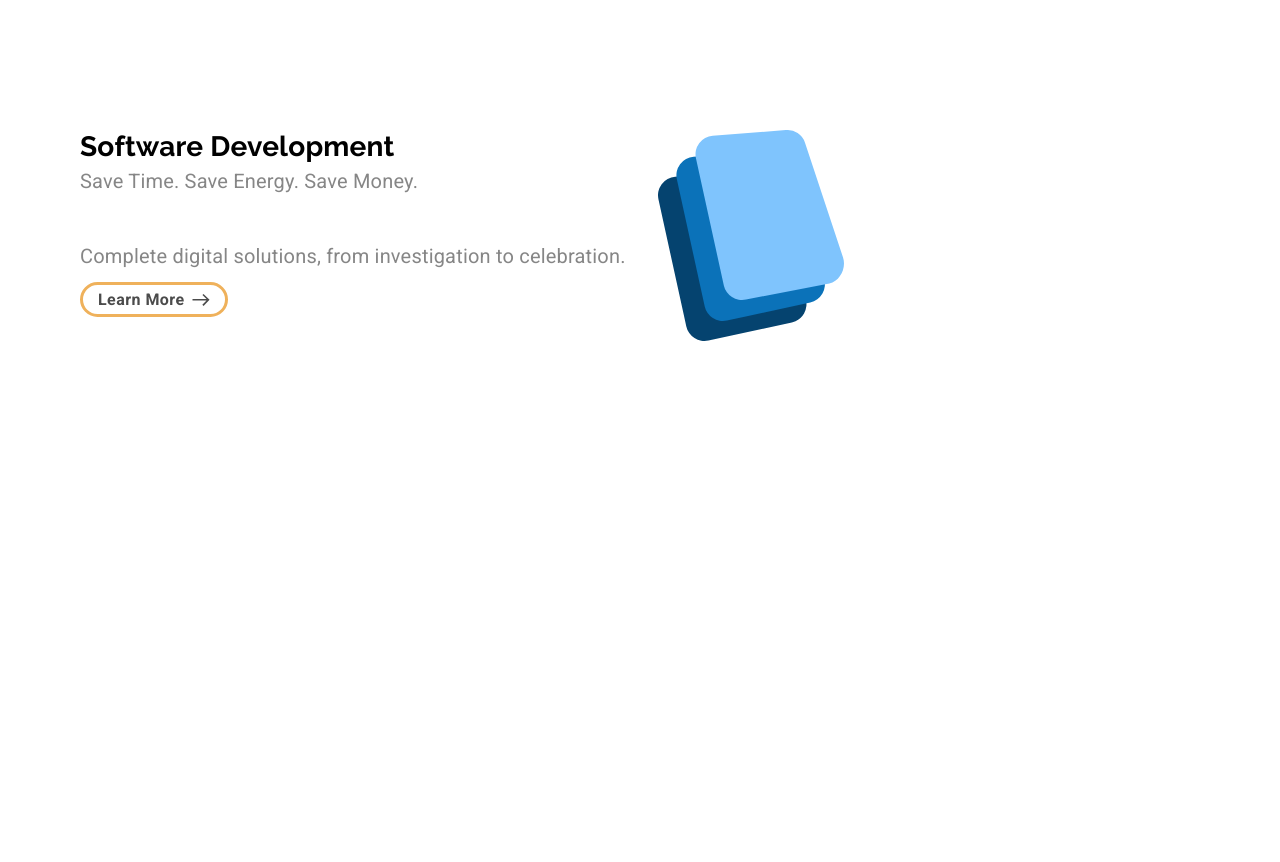
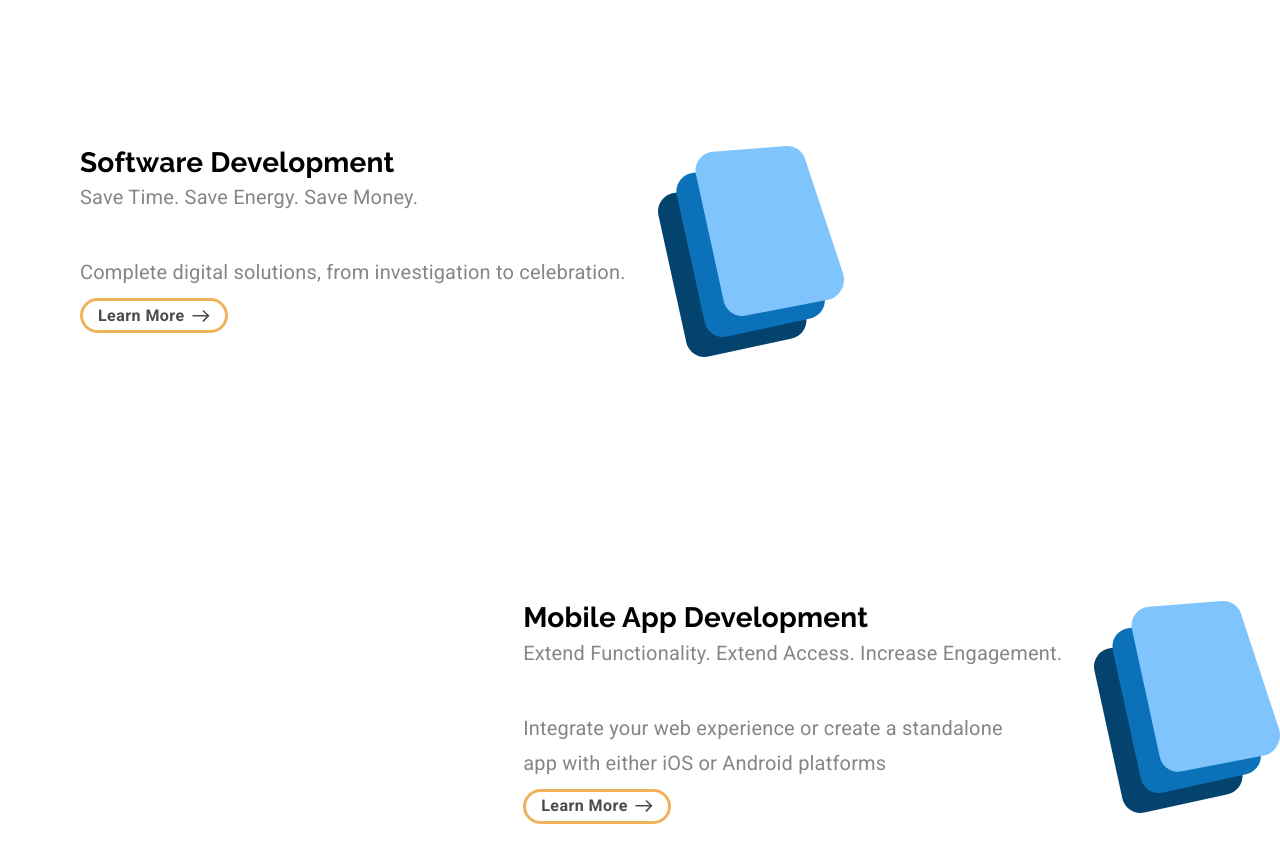
Before and after one commit to HAZberi/tech-company-website, a React (Create React App) app: page / in a window 1280 px wide. Shown: the part 700-1562 px from the top of the page. Built offline with nearby package versions, Linux system fonts and the light colour scheme.

Commit message:
App Development scaffolding

```diff
--- a/src/components/LandingPage.js
+++ b/src/components/LandingPage.js
@@ -69,6 +69,9 @@ const useStyles = makeStyles((theme) => ({
   },
   subtitle: {
     marginBottom: "2.5rem",
+    [theme.breakpoints.down("sm")]: {
+      marginBottom: "1em",
+    },
   },
   icon: {
     marginLeft: "2em",
@@ -79,14 +82,18 @@ const useStyles = makeStyles((theme) => ({
   serviceContainer: {
     marginTop: "18em",
     [theme.breakpoints.down("lg")]: {
-      marginTop: "14em",
+      marginTop: "15em",
     },
     [theme.breakpoints.down("md")]: {
       marginTop: "7em",
     },
     [theme.breakpoints.down("sm")]: {
       marginTop: "3em",
+      padding: "20px",
     },
+  },
+  appDevDescription : {
+    maxWidth : "25em"
   }
 }));
 
@@ -94,7 +101,7 @@ const useStyles = makeStyles((theme) => ({
 const LandingPage = () => {
   const classes = useStyles();
   const theme =  useTheme();
-  const medium = useMediaQuery(theme.breakpoints.down("md"));
+  //const medium = useMediaQuery(theme.breakpoints.down("md"));
   const smaller = useMediaQuery(theme.breakpoints.down("sm"));
   const softwareIconJSX =  <Grid item className={classes.icon}><img src={softwareIcon} alt="Sotware Icon" /></Grid>
 
@@ -134,7 +141,7 @@ const LandingPage = () => {
             </Grid>
           </Grid>
         </Grid>
-        <Grid item>{/* ------ Services Block ------- */}
+        <Grid item>{/* ------ Software Block ------- */}
           <Grid container direction="row" className={classes.serviceContainer} justify={smaller ? "center" : undefined}>
             <Grid item style={{marginLeft: smaller ? 0 : "5em", textAlign: smaller ? "center" : undefined}}>
               {smaller ? softwareIconJSX : ""}
@@ -149,6 +156,22 @@ const LandingPage = () => {
             {smaller ? "" : softwareIconJSX}
           </Grid>
         </Grid>
+        <Grid item>{/* ------ App Block ------- */}
+          <Grid container direction="row" className={classes.serviceContainer} justify={smaller ? "center" : "flex-end"}>
+            <Grid item style={{marginLeft: smaller ? 0 : "5em", textAlign: smaller ? "center" : undefined}}>
+              {smaller ? softwareIconJSX : ""}
+              <Typography variant="h4">Mobile App Development</Typography>
+              <Typography variant="subtitle1" className={classes.subtitle}>Extend Functionality. Extend Access. Increase Engagement.</Typography>
+              <Typography variant="subtitle1" className={classes.appDevDescription}>Integrate your web experience or create a standalone app with either iOS or Android platforms</Typography>
+              <Button variant="outlined" className={classes.learnOutlineButton}>
+                    Learn More
+                    <ButtonArrow width={25} height={18} fill="black" />
+                  </Button>
+            </Grid>
+            {smaller ? "" : softwareIconJSX}
+          </Grid>
+        </Grid>
+
       </Grid>
     </div>
   );
```
Also changed, not shown: 1 other file (tests, documents, lock files or other folders).
